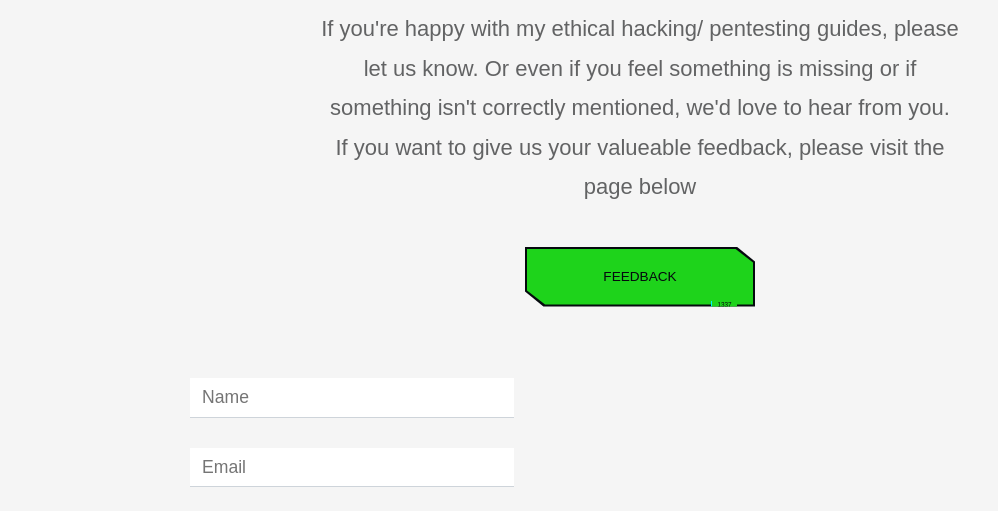
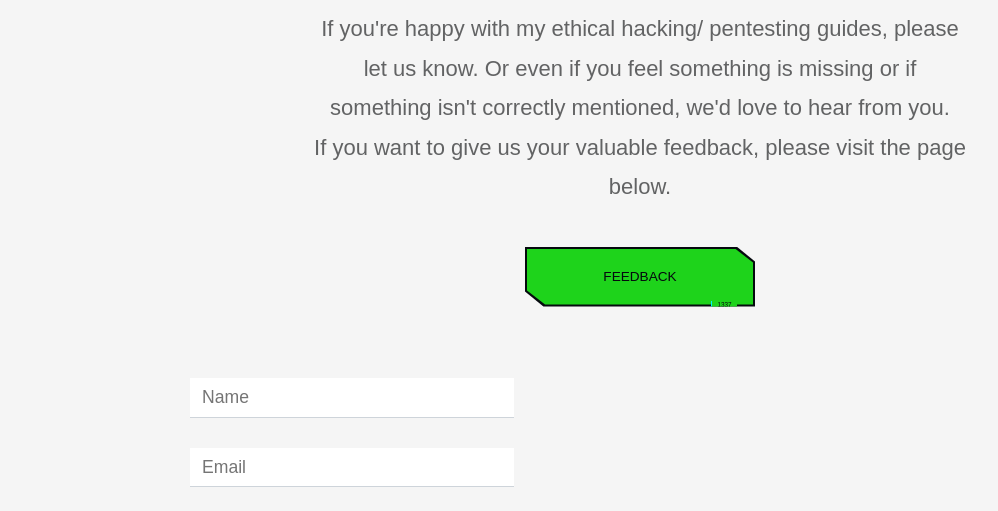
Before and after one commit to hackclubnmit/ArmedGeniuses-hacktoberfest-2020, a plain HTML site: page contact.html in a window 1280 px wide. Shown: the part 673-1184 px from the top of the page, without its empty margins (0-998 px from the left). Drawn offline with nearby package versions, Linux system fonts and the light colour scheme; a web font is replaced by a local one.

Commit message:
spelling correction made

```diff
--- a/contact.html
+++ b/contact.html
@@ -65,7 +65,7 @@
 				<p class="text-center">If you're happy with my ethical hacking/ pentesting guides, please let us
 					know. Or even if you feel something is missing or if something isn't correctly mentioned, we'd love
 					to hear from you. </p>
-				<p class="text-center">If you want to give us your valueable feedback, please visit the page below <br /> <br />
+				<p class="text-center">If you want to give us your valuable feedback, please visit the page below. <br /> <br />
 					<button type="submit" class="btn" onclick="window.location.href = 'feedback.html';">
 						<span class="btn__content">FeedBack</span>
 						<span class="btn__glitch"></span>
```
